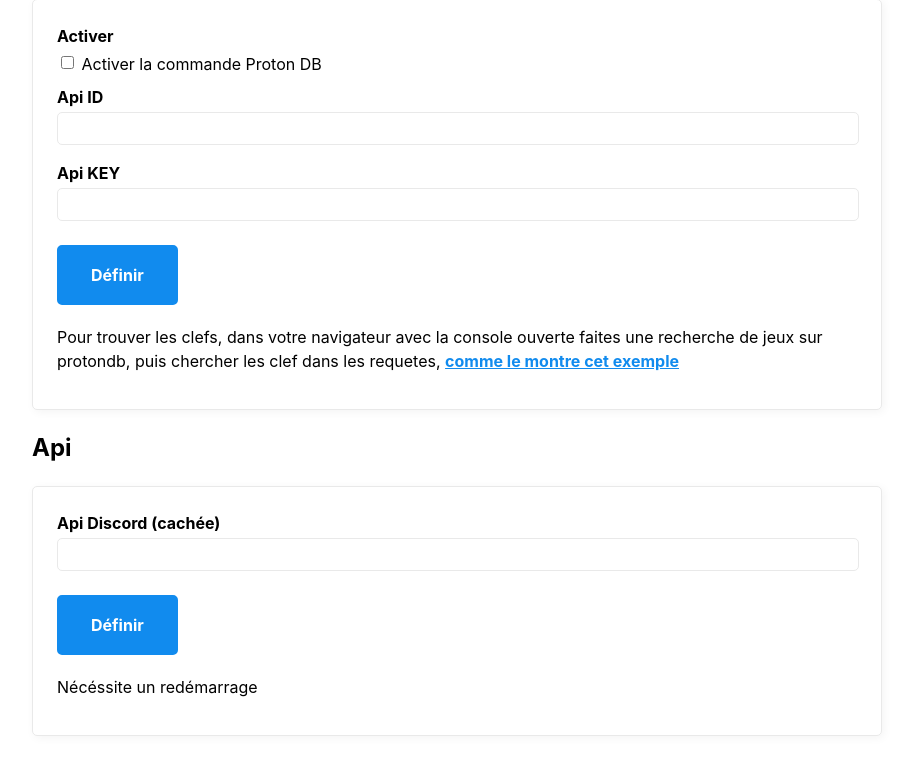
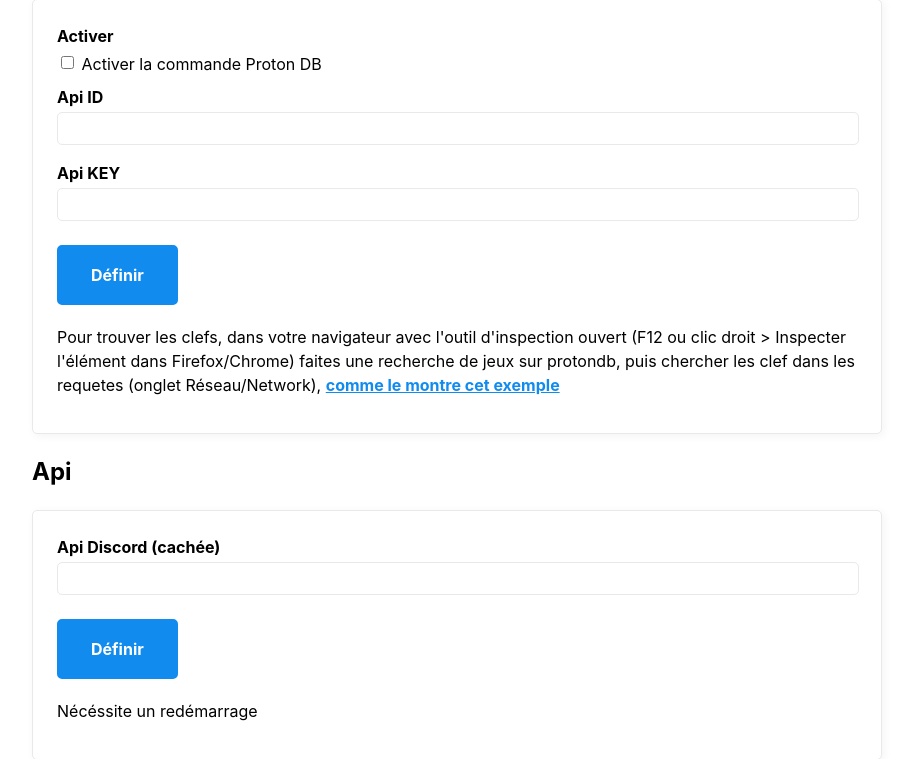
Before and after one commit to skylanix/MamieHenriette, a Flask app: template webapp/templates/configurations.html in a window 1280 px wide. Shown: the part 698-1457 px from the top of the page, without its empty margins (68-981 px from the left). Run offline with Flask 3, Linux system fonts and the light colour scheme; the template is opened without the code that fills it, so the values that code supplies are empty; parts of the project's set-up code (start-up, migrations or seed data) failed here and were passed over.

Commit message:
Améliore les instructions ProtonDB et mets à jour le README
- Précise l'utilisation de l'outil d'inspection (F12) dans configurations.html
- Ajoute la compatibilité Firefox et Chrome pour la recherche des clés
- Mentionne l'onglet Réseau/Network pour localiser les requêtes
- Mets à jour le README avec les dernières informations du projet

```diff
--- a/run-web.py
+++ b/run-web.py
@@ -23,7 +23,7 @@ def signal_handler(sig, frame):
 	os._exit(0)
 
 if __name__ == '__main__':
-	locale.setlocale(locale.LC_TIME, 'fr_FR.UTF-8')
+	locale.setlocale(locale.LC_TIME, 'fr_CH.UTF-8')
 
 	signal.signal(signal.SIGINT, signal_handler)
 	signal.signal(signal.SIGTERM, signal_handler)
--- a/webapp/templates/configurations.html
+++ b/webapp/templates/configurations.html
@@ -31,8 +31,8 @@
 	<label for="proton_db_api_key">Api KEY</label>
 	<input name="proton_db_api_key" type="text" value="{{ configuration.getValue('proton_db_api_key') }}" />
 	<input type="Submit" value="Définir">
-	<p>Pour trouver les clefs, dans votre navigateur avec la console ouverte faites une recherche de jeux sur protondb,
-		puis chercher les clef dans les requetes,
+	<p>Pour trouver les clefs, dans votre navigateur avec l'outil d'inspection ouvert (F12 ou clic droit > Inspecter l'élément dans Firefox/Chrome) faites une recherche de jeux sur protondb,
+		puis chercher les clef dans les requetes (onglet Réseau/Network),
 		<a href="/static/img/algolia-key.jpg" target="_blank">comme le montre cet exemple</a>
 	</p>
 </form>
```
Also changed, not shown: README.md.
